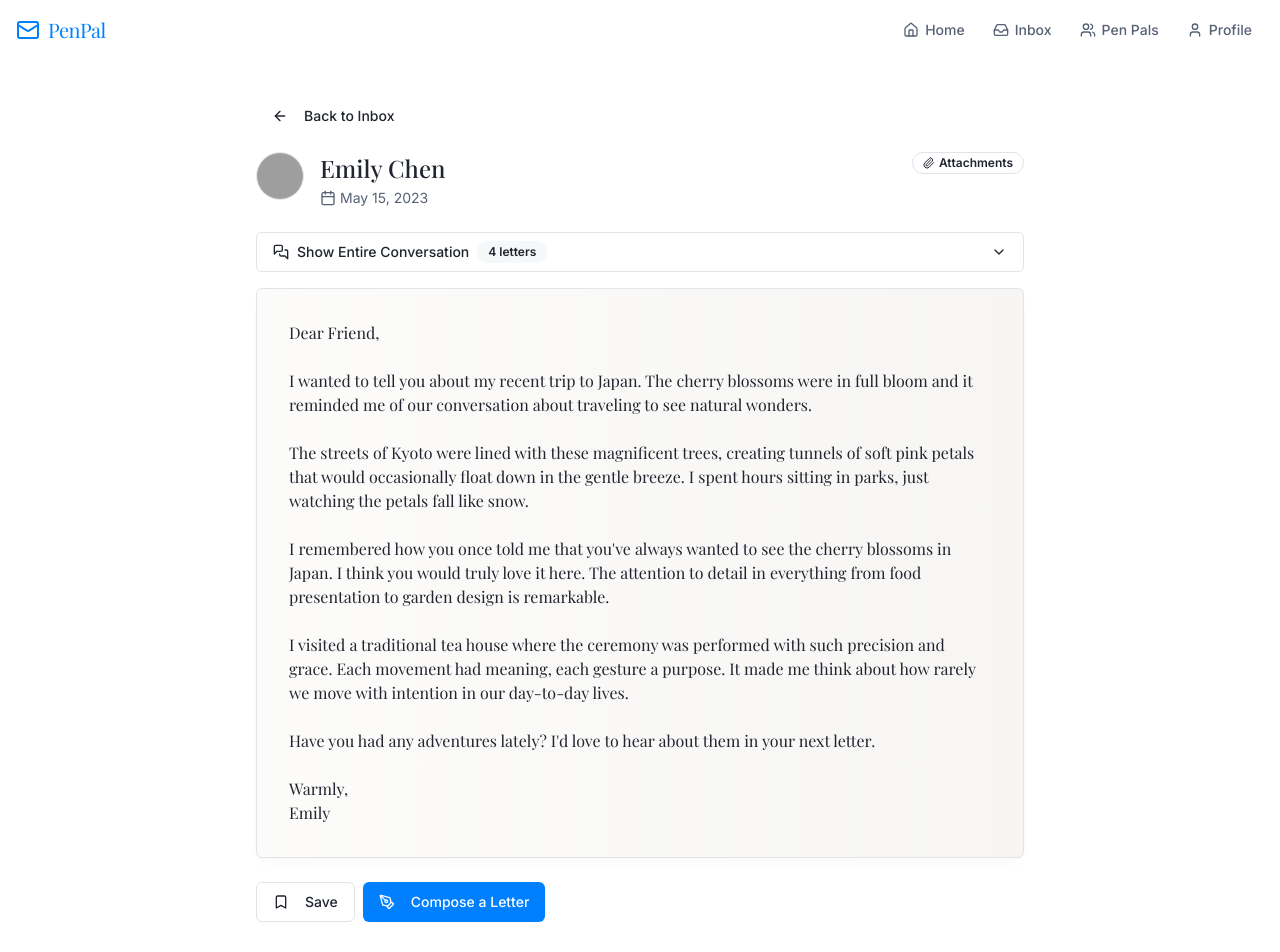
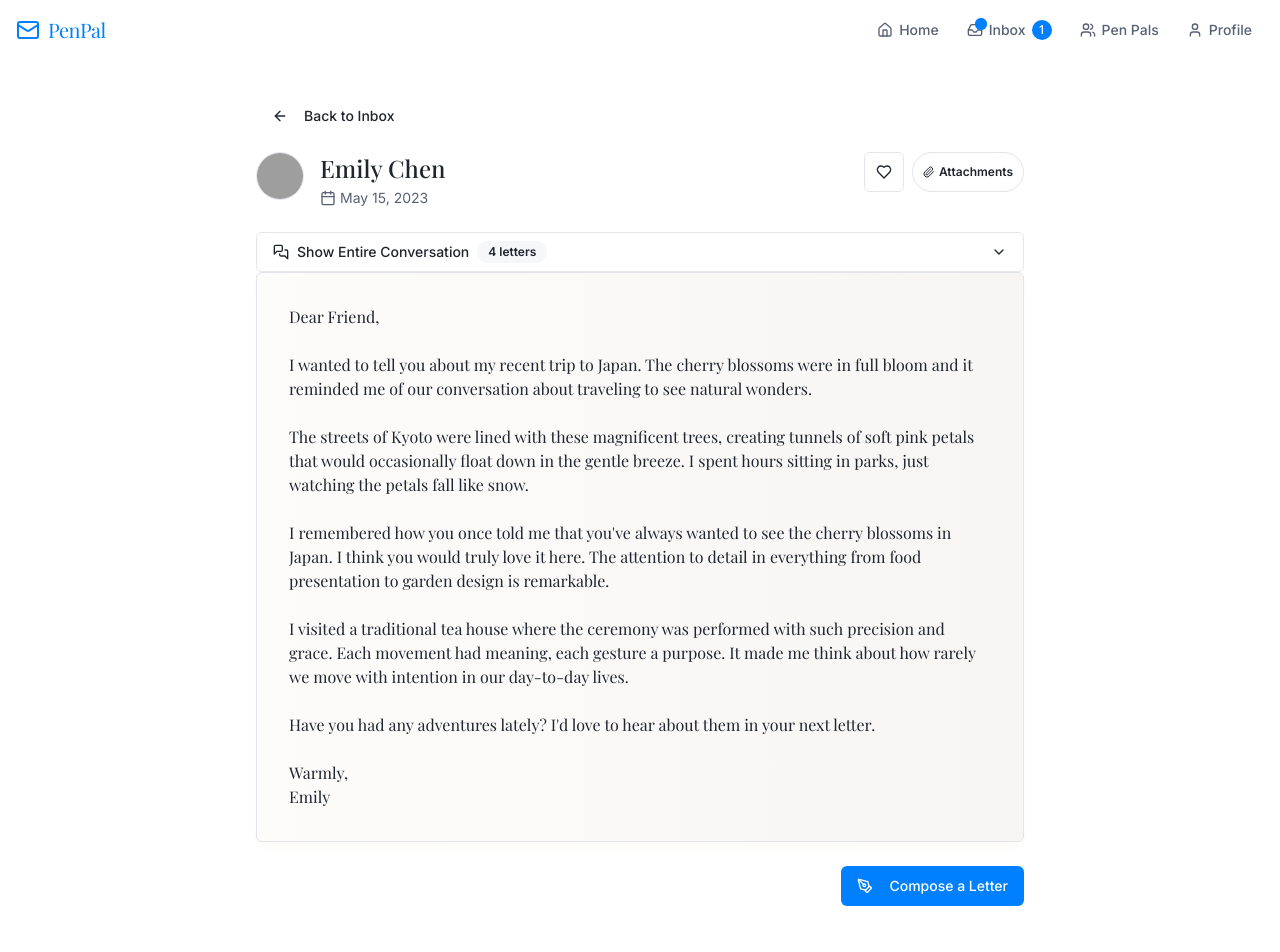
Before and after one commit to devTL493/PenPal-Palooza, a React (Vite) app: page /letter/1 in a window 1280 px wide. Shown: the top 952 px of the page. Built offline with nearby package versions, Linux system fonts and the light colour scheme; grey boxes are pictures that could not be loaded; a web font is replaced by a local one.

Commit message:
Refactor Letter Detail and Dashboard
- Remove reply button from conversation view.
- Move and modify the save button to a favourite button.
- Adjust the dashboard to reflect changes.
- Implement inbox notifications.

```diff
--- a/src/components/LetterCard.tsx
+++ b/src/components/LetterCard.tsx
@@ -7,8 +7,8 @@ import { motion } from 'framer-motion';
 import {
   Clock,
   Mail,
-  Bookmark,
-  BookmarkCheck,
+  Heart,
+  HeartOff,
   Paperclip,
 } from 'lucide-react';
 
@@ -21,7 +21,7 @@ export interface LetterCardProps {
   preview: string;
   timestamp: string;
   isUnread?: boolean;
-  hasSaved?: boolean;
+  isFavorite?: boolean;
   hasAttachments?: boolean;
   onClick?: () => void;
   className?: string;
@@ -33,7 +33,7 @@ const LetterCard: React.FC<LetterCardProps> = ({
   preview,
   timestamp,
   isUnread = false,
-  hasSaved = false,
+  isFavorite = false,
   hasAttachments = false,
   onClick,
   className,
@@ -85,10 +85,10 @@ const LetterCard: React.FC<LetterCardProps> = ({
                 <Paperclip className="h-4 w-4 text-muted-foreground" />
               )}
 
-              {hasSaved ? (
-                <BookmarkCheck className="h-4 w-4 text-primary" />
+              {isFavorite ? (
+                <Heart className="h-4 w-4 text-rose-500 fill-rose-500" />
               ) : (
-                <Bookmark className="h-4 w-4 text-muted-foreground opacity-0 group-hover:opacity-100 transition-opacity" />
+                <Heart className="h-4 w-4 text-muted-foreground opacity-0 group-hover:opacity-100 transition-opacity" />
               )}
 
               {isUnread && (
--- a/src/components/Navigation.tsx
+++ b/src/components/Navigation.tsx
@@ -12,6 +12,9 @@ import {
   X,
   Mail
 } from 'lucide-react';
+
+// Sample unread count - in a real app, this would come from context/state
+const unreadCount = 1;
 
 const Navigation = () => {
   const [isOpen, setIsOpen] = useState(false);
@@ -35,7 +38,19 @@ const Navigation = () => {
 
   const navItems = [
     { name: 'Home', path: '/', icon: <Home className="h-4 w-4" /> },
-    { name: 'Inbox', path: '/dashboard', icon: <Inbox className="h-4 w-4" /> },
+    {
+      name: 'Inbox',
+      path: '/dashboard',
+      icon: <div className="relative">
+              <Inbox className="h-4 w-4" />
+              {unreadCount > 0 && (
+                <span className="absolute -top-1 -right-1 flex h-3 w-3">
+                  <span className="animate-ping absolute inline-flex h-full w-full rounded-full bg-primary opacity-75"></span>
+                  <span className="relative inline-flex rounded-full h-3 w-3 bg-primary"></span>
+                </span>
+              )}
+            </div>
+    },
     { name: 'Pen Pals', path: '/penpals', icon: <Users className="h-4 w-4" /> },
     { name: 'Profile', path: '/profile', icon: <User className="h-4 w-4" /> },
   ];
@@ -77,6 +92,11 @@ const Navigation = () => {
                 <span className="flex items-center space-x-1.5">
                   {item.icon}
                   <span>{item.name}</span>
+                  {item.name === 'Inbox' && unreadCount > 0 && (
+                    <span className="ml-1 flex items-center justify-center bg-primary text-primary-foreground text-xs rounded-full px-1.5 py-0.5 min-w-[1.25rem]">
+                      {unreadCount}
+                    </span>
+                  )}
                 </span>
               </Link>
             ))}
@@ -121,6 +141,11 @@ const Navigation = () => {
                 <span className="flex items-center space-x-3">
                   {item.icon}
                   <span>{item.name}</span>
+                  {item.name === 'Inbox' && unreadCount > 0 && (
+                    <span className="ml-1 flex items-center justify-center bg-primary text-primary-foreground text-xs rounded-full px-1.5 py-0.5 min-w-[1.25rem]">
+                      {unreadCount}
+                    </span>
+                  )}
                 </span>
               </Link>
             ))}
--- a/src/pages/Dashboard.tsx
+++ b/src/pages/Dashboard.tsx
@@ -1,3 +1,4 @@
+
 import React, { useState } from 'react';
 import { Link, useNavigate } from 'react-router-dom';
 import { Button } from "@/components/ui/button";
@@ -10,7 +11,7 @@ import {
 import { Input } from "@/components/ui/input";
 import LetterCard from '@/components/LetterCard';
 import Navigation from '@/components/Navigation';
-import { PenTool, Search, Inbox, Send, Mail } from 'lucide-react';
+import { PenTool, Search, Inbox, Send, Mail, Heart } from 'lucide-react';
 
 // Sample data
 const inboxLetters = [
@@ -43,7 +44,7 @@ const inboxLetters = [
     preview: "I've been thinking about what you wrote regarding the book we're both reading. The character development is indeed fascinating...",
     timestamp: '3 days ago',
     isUnread: false,
-    hasSaved: true,
+    isFavorite: true,
   },
   {
     id: '4',
@@ -78,6 +79,8 @@ const sentLetters = [
     timestamp: '4 days ago',
   },
 ];
+
+const favoriteLetters = inboxLetters.filter(letter => letter.isFavorite);
 
 const Dashboard = () => {
   const [searchQuery, setSearchQuery] = useState('');
@@ -121,9 +124,9 @@ const Dashboard = () => {
                 <Send className="mr-2 h-4 w-4" />
                 Sent
               </TabsTrigger>
-              <TabsTrigger value="saved" className="flex items-center">
-                <Mail className="mr-2 h-4 w-4" />
-                Saved
+              <TabsTrigger value="favorites" className="flex items-center">
+                <Heart className="mr-2 h-4 w-4" />
+                Favorites
               </TabsTrigger>
             </TabsList>
 
@@ -169,12 +172,22 @@ const Dashboard = () => {
               )}
             </TabsContent>
 
-            <TabsContent value="saved" className="space-y-4">
-              <div className="text-center py-12">
-                <Mail className="h-12 w-12 mx-auto text-muted-foreground opacity-50" />
-                <h3 className="mt-4 text-lg font-medium">No saved letters</h3>
-                <p className="mt-1 text-muted-foreground">Bookmark letters to save them for later.</p>
-              </div>
+            <TabsContent value="favorites" className="space-y-4">
+              {favoriteLetters.length > 0 ? (
+                favoriteLetters.map((letter) => (
+                  <LetterCard
+                    key={letter.id}
+                    {...letter}
+                    onClick={() => handleOpenLetter(letter.id)}
+                  />
+                ))
+              ) : (
+                <div className="text-center py-12">
+                  <Heart className="h-12 w-12 mx-auto text-muted-foreground opacity-50" />
+                  <h3 className="mt-4 text-lg font-medium">No favorite letters</h3>
+                  <p className="mt-1 text-muted-foreground">Mark letters as favorites to save them for later.</p>
+                </div>
+              )}
             </TabsContent>
           </Tabs>
         </div>
--- a/src/pages/LetterDetail.tsx
+++ b/src/pages/LetterDetail.tsx
@@ -3,10 +3,12 @@ import { useParams, useNavigate, Link } from 'react-router-dom';
 import { Button } from "@/components/ui/button";
 import { Avatar, AvatarImage, AvatarFallback } from "@/components/ui/avatar";
 import { Badge } from "@/components/ui/badge";
-import { ArrowLeft, Reply, Bookmark, BookmarkCheck, Paperclip, Calendar, Mail, MessagesSquare, ChevronDown, ChevronUp, PenTool } from 'lucide-react';
+import { ArrowLeft, Heart, HeartOff, Paperclip, Calendar, Mail, MessagesSquare, ChevronDown, ChevronUp, PenTool } from 'lucide-react';
 import Navigation from '@/components/Navigation';
 import ComposeLetterButton from '@/components/letter/ComposeLetterButton';
 import CollapsibleMessage from '@/components/letter/CollapsibleMessage';
+import ConversationHistory from '@/components/letter/ConversationHistory';
+import { useToast } from "@/hooks/use-toast";
 
 // Sample data (in a real app, this would come from a database or API)
 const inboxLetters = [{
@@ -119,17 +121,18 @@ Emily`,
   // Other conversations would be defined here
 };
 
-// Combine all letters for easier lookup
+// Combine all letters for lookup
 const allLetters = [...inboxLetters, ...sentLetters];
+
 const LetterDetail = () => {
-  const {
-    id
-  } = useParams();
+  const { id } = useParams();
   const navigate = useNavigate();
+  const { toast } = useToast();
   const [showConversation, setShowConversation] = useState(false);
   const [collapsedLetters, setCollapsedLetters] = useState<{
     [key: string]: boolean;
   }>({});
+  const [isFavorite, setIsFavorite] = useState(false);
 
   // Find the letter with the matching ID
   const letter = allLetters.find(letter => letter.id === id);
@@ -164,6 +167,15 @@ const LetterDetail = () => {
     }));
   };
 
+  // Toggle favorite status
+  const toggleFavorite = () => {
+    setIsFavorite(!isFavorite);
+    toast({
+      title: isFavorite ? "Removed from favorites" : "Added to favorites",
+      description: isFavorite ? "Letter removed from your favorites" : "Letter added to your favorites"
+    });
+  };
+
   // Scroll to a specific element in the conversation history
   const scrollToQuote = (quoteId: string) => {
     // First ensure conversation is shown
@@ -187,6 +199,7 @@ const LetterDetail = () => {
 
   // Create a link to compose with this letter's sender as recipient
   const composeUrl = `/compose?${conversation ? `conversation=${id}` : ''}${letter.sender ? `&recipient=${letter.id}&name=${encodeURIComponent(letter.sender.name)}` : ''}`;
+
   return <div className="min-h-screen bg-background">
       <Navigation />
 
@@ -218,6 +231,15 @@ const LetterDetail = () => {
               </div>
 
               <div className="flex gap-2">
+                <Button
+                  variant="outline"
+                  size="icon"
+                  onClick={toggleFavorite}
+                  className={isFavorite ? "text-rose-500" : ""}
+                >
+                  {isFavorite ? <Heart className="h-4 w-4 fill-rose-500" /> : <Heart className="h-4 w-4" />}
+                </Button>
+
                 {letter.hasAttachments && <Badge variant="outline" className="flex items-center gap-1">
                     <Paperclip className="h-3 w-3" />
                     Attachments
@@ -226,26 +248,14 @@ const LetterDetail = () => {
             </div>
           </div>
 
-          {/* Conversation History Button */}
-          {conversation && conversation.length > 1 && <Button variant="outline" onClick={() => setShowConversation(!showConversation)} className="mb-4 w-full flex justify-between">
-              <span className="flex items-center">
-                <MessagesSquare className="mr-2 h-4 w-4" />
-                {showConversation ? "Hide Conversation History" : "Show Entire Conversation"}
-                <Badge variant="secondary" className="ml-2">
-                  {conversation.length} letters
-                </Badge>
-              </span>
-              {showConversation ? <ChevronUp className="h-4 w-4" /> : <ChevronDown className="h-4 w-4" />}
-            </Button>}
-
-          {/* Conversation History */}
-          {showConversation && conversation && <div className="space-y-6 mb-6">
-              <h2 className="text-lg font-medium font-serif">Conversation History</h2>
-
-              {conversation.map(historyLetter => <div key={historyLetter.id} id={`letter-${historyLetter.id}`} className={`${historyLetter.sender.isYou ? "ml-auto mr-0 max-w-[85%]" : "ml-0 mr-auto max-w-[85%]"} ${historyLetter.id === id ? "border-primary/50 bg-primary/5" : historyLetter.sender.isYou ? "border-secondary bg-secondary/20" : "border-muted bg-muted/10"} paper border rounded-md p-6`}>
-                  <CollapsibleMessage message={historyLetter} isActive={historyLetter.id === id} />
-                </div>)}
-            </div>}
+          {/* Use ConversationHistory component */}
+          {conversation && conversation.length > 1 && (
+            <ConversationHistory
+              conversation={conversation}
+              activeMessageId={id}
+              onScrollToQuote={scrollToQuote}
+            />
+          )}
 
           {/* Letter Content (when not showing conversation) */}
           {!showConversation && <div className="paper p-8 border rounded-md mb-6 whitespace-pre-line font-serif">
@@ -254,13 +264,9 @@ const LetterDetail = () => {
 
           {/* Action Buttons */}
           <div className="flex justify-between">
+            <div />
 
-
-            <div className="flex gap-2">
-              <Button variant="outline">
-                {letter.hasSaved ? <><BookmarkCheck className="mr-2 h-4 w-4" />Saved</> : <><Bookmark className="mr-2 h-4 w-4" />Save</>}
-              </Button>
-
+            <div>
               <ComposeLetterButton recipientId={letter.id} recipientName={letter.sender.name}>
                 <PenTool className="mr-2 h-4 w-4" />
                 Compose a Letter
@@ -270,9 +276,7 @@ const LetterDetail = () => {
         </div>
       </main>
 
-      {/* Add CSS for quote highlighting */}
-      <style>
-        {`
+      <style>{`
         @keyframes highlight-pulse {
           0% { background-color: rgba(59, 130, 246, 0.1); }
           50% { background-color: rgba(59, 130, 246, 0.3); }
@@ -282,8 +286,8 @@ const LetterDetail = () => {
         .highlight-pulse {
           animation: highlight-pulse 1s ease-in-out 2;
         }
-        `}
-      </style>
+      `}</style>
     </div>;
 };
+
 export default LetterDetail;
```
